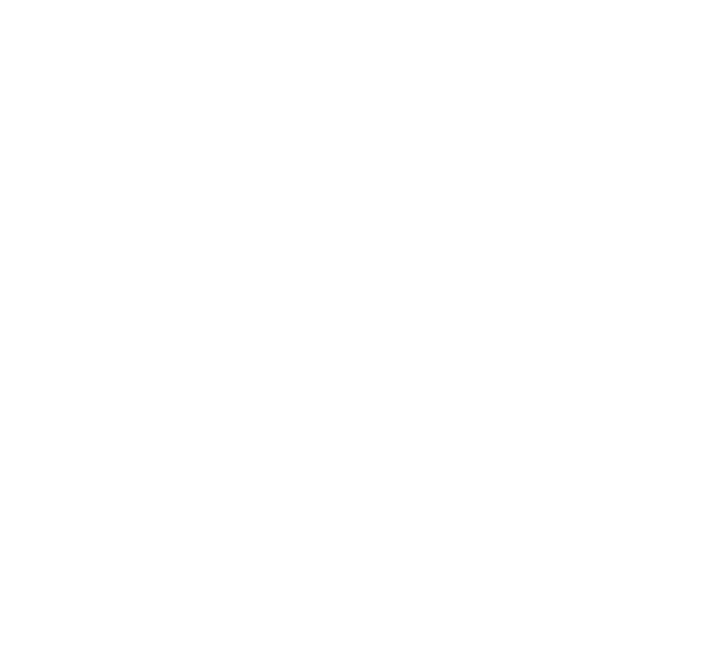
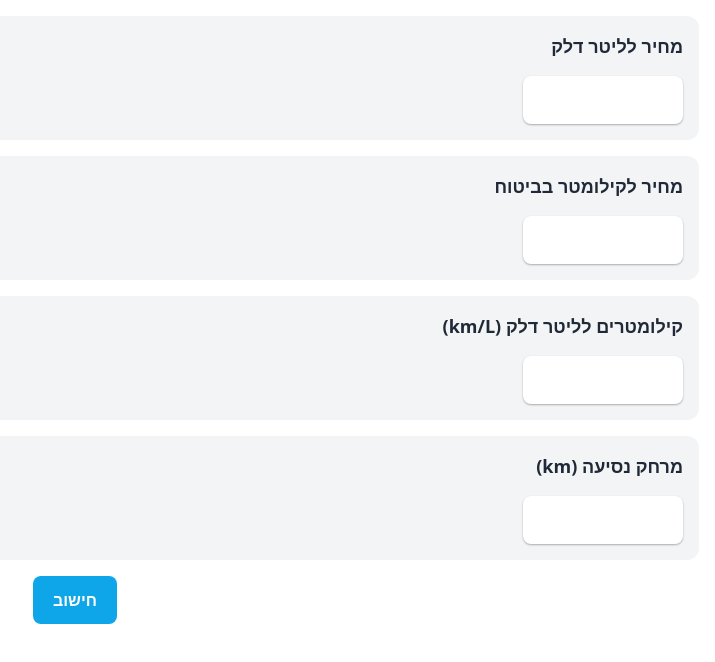
Before and after one commit to itayoshri/drive-cost-calc, a Next.js app: page / in a window 1280 px wide. Shown: the top 662 px of the page, without its empty margins (565-1280 px from the left). Built offline with nearby package versions, Linux system fonts and the light colour scheme.

Commit message:
FEATURE: Page

```diff
--- a/pages/index.tsx
+++ b/pages/index.tsx
@@ -1,16 +1,54 @@
-import type { NextPage } from "next";
-import Head from "next/head";
+import type { NextPage } from 'next'
+import Head from 'next/head'
+import { useCallback, useState } from 'react'
+import Button from '../components/Button'
+import Input from '../components/Input'
+import LabeledInput from '../components/LabeldInput'
+import Results from '../components/Results'
 
 const Home: NextPage = () => {
-  return (
+  const [oil, setOil] = useState(0)
+  const [insurance, setInsurance] = useState(0)
+  const [kmPerLiter, setKmPerLiter] = useState(0)
+  const [km, setKm] = useState(0)
+
+  const [price, setPrice] = useState(0)
+  const calc = useCallback(() => {
+    const insurancePrice = insurance * km
+    const oilPrice = oil * km
+    setPrice(insurancePrice + oilPrice)
+    setOil(0)
+    setInsurance(0)
+    setKmPerLiter(0)
+    setKm(0)
+  }, [insurance, km, oil])
+
+  return price == 0 ? (
     <div>
       <Head>
         <title>Create Next App</title>
         <meta name="description" content="Generated by create next app" />
         <link rel="icon" href="/favicon.ico" />
       </Head>
+      <div className="flex flex-col justify-center items-center p-4 gap-4">
+        <LabeledInput onChange={setOil} label="מחיר לליטר דלק" />
+        <LabeledInput onChange={setInsurance} label="מחיר לקילומטר בביטוח" />
+        <LabeledInput
+          onChange={setKmPerLiter}
+          label="(km/L) קילומטרים לליטר דלק"
+        />
+        <LabeledInput onChange={setKm} label="(km) מרחק נסיעה" />
+        <Button onClick={() => calc()}>חישוב</Button>
+      </div>
     </div>
-  );
-};
+  ) : (
+    <Results
+      price={price}
+      onClick={() => {
+        setPrice(0)
+      }}
+    />
+  )
+}
 
-export default Home;
+export default Home
```
